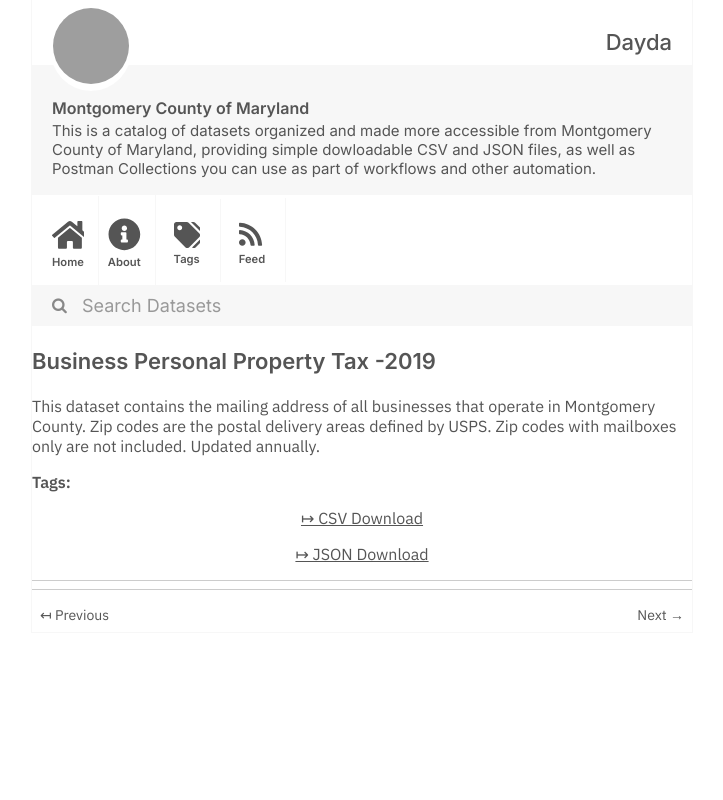
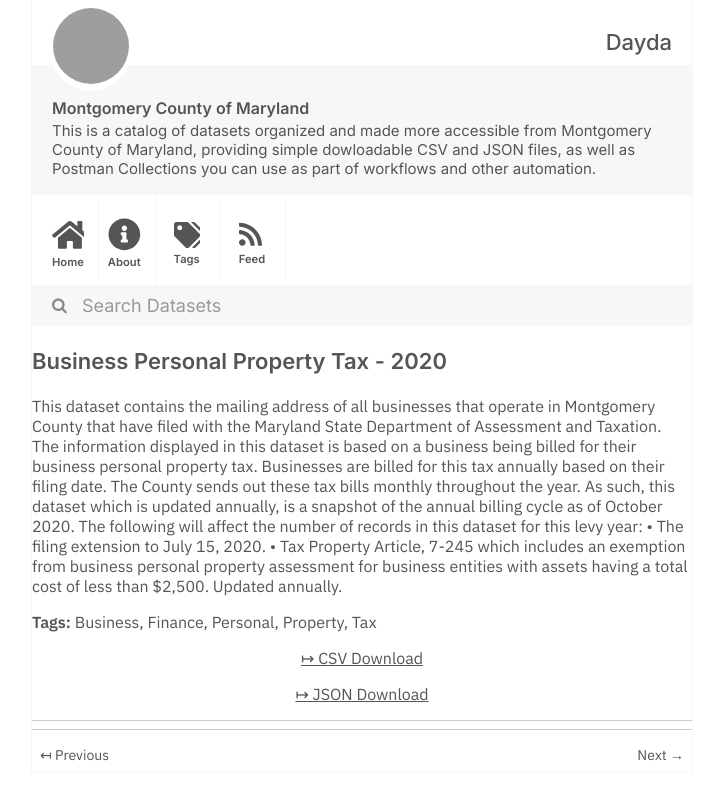
Before and after one commit to dayda-entities/montgomery-county-of-maryland, a Jekyll site: the page built from _posts/2020-11-10-business-personal-property-tax.md, in a window 1280 px wide, cut to the strip 0-800 px from the top of the page. Shown: the whole strip, without its empty margins (278-1001 px from the left). Built offline with Jekyll 4.4.1, drawn with Linux system fonts in a browser that asks for light colours; grey boxes are pictures that could not be loaded.

```diff
--- a/_posts/2020-11-10-business-personal-property-tax.md
+++ b/_posts/2020-11-10-business-personal-property-tax.md
@@ -1,17 +1,25 @@
 ---
-title: Business Personal Property Tax -2019
-created: '2020-11-10T16:58:03.011728'
-modified: '2020-11-10T16:58:03.011734'
+title: Business Personal Property Tax - 2020
+created: '2020-11-10T16:58:12.789491'
+modified: '2020-11-10T16:58:12.789498'
 state: active
 type: dataset
-tags: []
+tags:
+  - Business
+  - Finance
+  - Personal
+  - Property
+  - Tax
 groups:
   - Local Government
 csv_url: >-
-  https://data.montgomerycountymd.gov/api/views/5a4x-icvi/rows.csv?accessType=DOWNLOAD
+  https://data.montgomerycountymd.gov/api/views/dd77-uuv3/rows.csv?accessType=DOWNLOAD
 json_url: >-
-  https://data.montgomerycountymd.gov/api/views/5a4x-icvi/rows.json?accessType=DOWNLOAD
+  https://data.montgomerycountymd.gov/api/views/dd77-uuv3/rows.json?accessType=DOWNLOAD
 layout: post
 
 ---
-This dataset contains the mailing address of all businesses that operate in Montgomery County. Zip codes are the postal delivery areas defined by USPS. Zip codes with mailboxes only are not included. Updated annually.
+This dataset contains the mailing address of all businesses that operate in Montgomery County that have filed with the Maryland State Department of Assessment and Taxation. The information displayed in this dataset is based on a business being billed for their business personal property tax.  Businesses are billed for this tax annually based on their filing date.  The County sends out these tax bills monthly throughout the year.   As such, this dataset which is updated annually, is a snapshot of the annual billing cycle as of October 2020.  The following will affect the number of records in this dataset for this levy year:
+•           The filing extension to July 15, 2020.
+•           Tax Property Article, 7-245 which includes an exemption from business personal property assessment for business entities with assets having a total cost of less than $2,500.
+ Updated annually.
```
